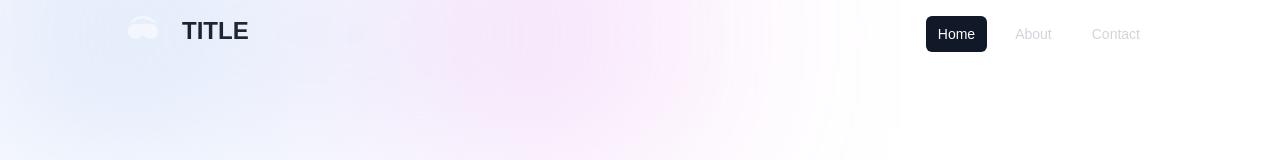
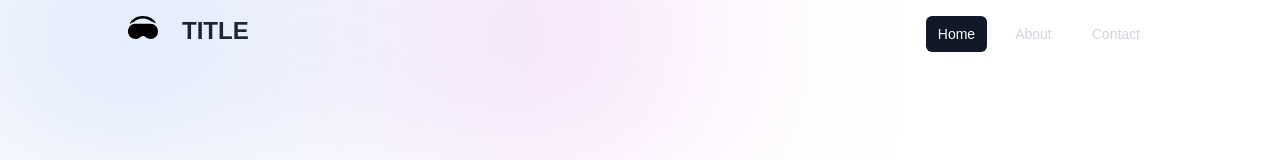
Before and after one commit to Mischa-bc/nextjs_template1, a Next.js app: page / in a window 1280 px wide. Shown: the top 160 px of the page. Built offline with nearby package versions, Linux system fonts and the light colour scheme.

Commit message:
fixed headset.svg color

```diff
--- a/components/Navbar.jsx
+++ b/components/Navbar.jsx
@@ -31,13 +31,13 @@ const Navbar = () => {
       <div className='absolute w-[50%] inset-0 gradient-01' />
       <div className={`${styles.innerWidth} flex justify-between sm:px-16 px-6`}>
         <div className='flex justify-start'>
-          <Link href='/' className='z-30 opacity-50 hover:opacity-100'>
+          <Link href='/' className='z-30 opacity-100 hover:opacity-50'>
             <Image
               src='/headset.svg'
               alt='logo'
               width={30}
               height={30}
-              className='object-contain'
+              className='object-contain filter brightness-0'
             />
           </Link>
           <h2 className='hidden md:flex font-extrabold text-[24px] leading-[30px] text-charcoal px-6'>
--- a/tailwind.config.js
+++ b/tailwind.config.js
@@ -9,6 +9,7 @@ module.exports = {
   mode: 'jit',
   theme: {
     extend: {
+      filter: ['hover', 'focus'],
       colors: {
         'primary-black': '#1A232E',
         'secondary-white': '#c7c7c7',
```
